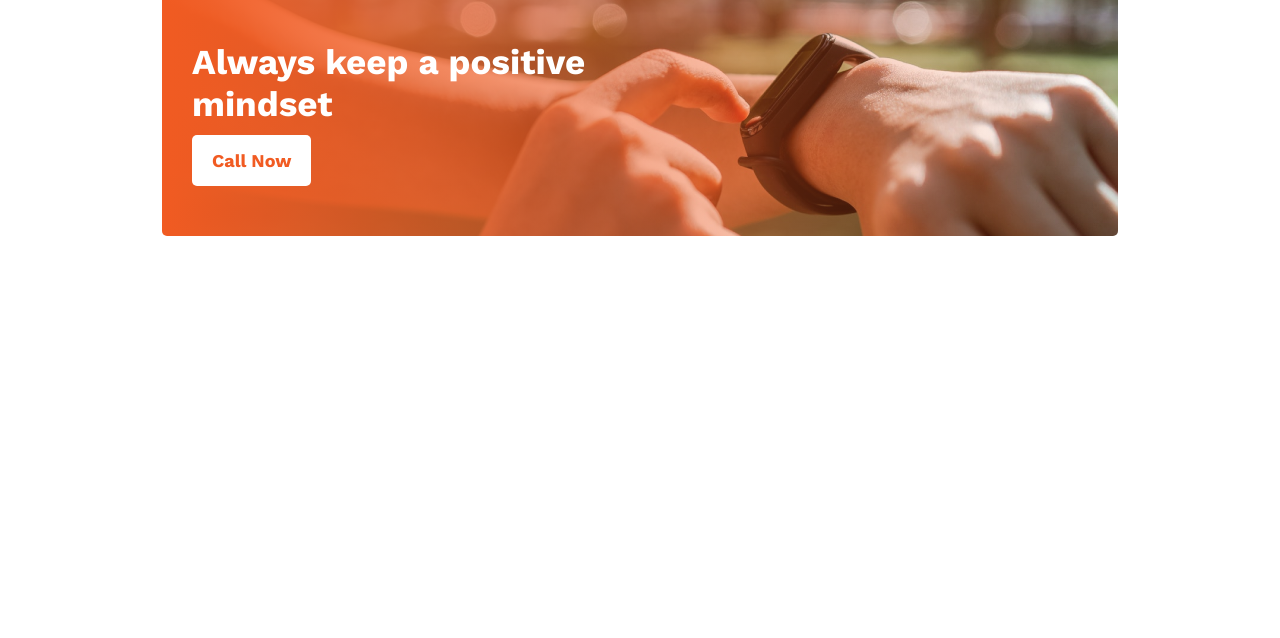
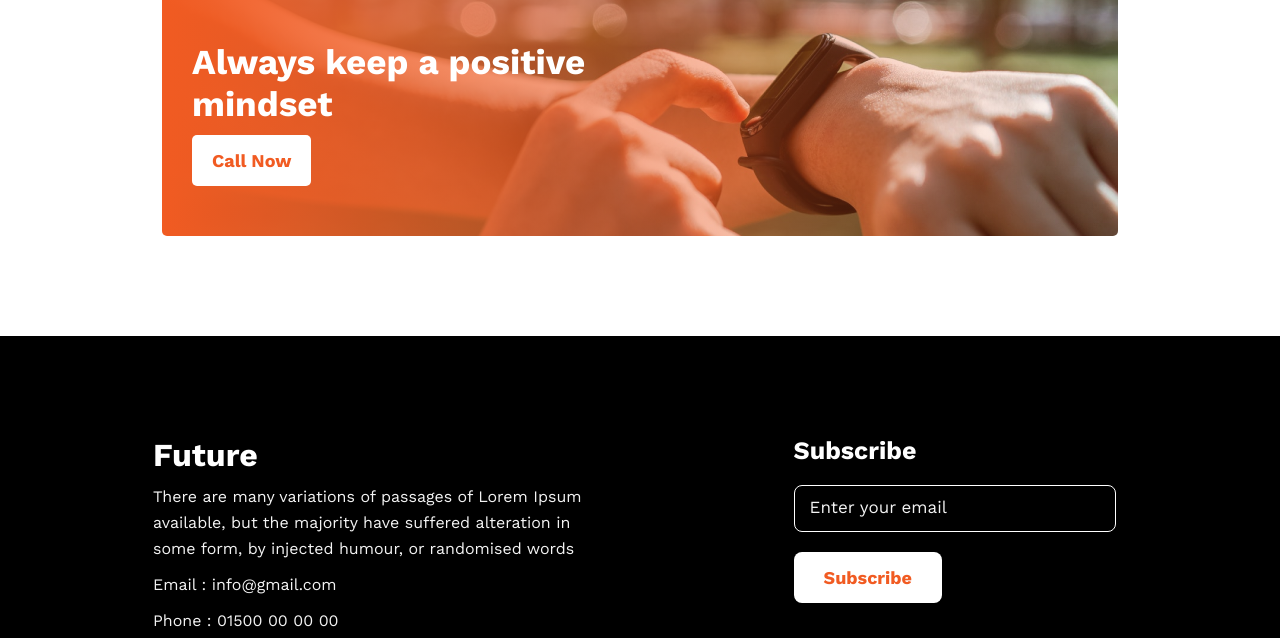
Before and after one commit to 7saffix/newYearNewMe, a plain HTML site: page index.html in a window 1280 px wide. Shown: the part 1785-2423 px from the top of the page. Before the commit the page ends 2121 px from the top, so only its background shows below. Drawn offline with nearby package versions, Linux system fonts and the light colour scheme.

Commit message:
done with footer

```diff
--- a/index.html
+++ b/index.html
@@ -75,5 +75,27 @@
             </div>
         </section>
     </main>
+
+    <footer>
+        <div class="footer-info">
+            <div class="footer-left">
+                <h1>Future</h1>
+                <p>There are many variations of passages of Lorem Ipsum available, but the majority have suffered alteration in some form, by injected humour, or randomised words</p>
+                <p>Email : info@gmail.com</p>
+                <p>Phone : 01500 00 00 00</p>
+
+                <div class="footer-icon">
+                    <img src="images/icons/fb.png" alt="">
+                    <img src="images/icons/twitter.png" alt="">
+                    <img src="images/icons/youtube.png" alt="">
+                </div>
+            </div>
+            <div class="footer-right">
+                <h3>Subscribe</h3>
+                <input type="email" placeholder="Enter your email"><br>
+                <button>Subscribe</button>
+            </div>
+        </footer>
+        </div>fo
 </body>
 </html>
--- a/style.css
+++ b/style.css
@@ -121,7 +121,8 @@ header {
     width: 70%;
     margin: 100px auto;
     border-radius: 5px;
-    background-image:linear-gradient(90deg, #F15B22 0%, rgba(241, 91, 34, 0.00) 100%),url('images/watch.png');
+    background-image:linear-gradient(90deg, #F15B22 0%, rgba(241, 91, 34, 0.00) 100%),
+    url('images/watch.png');
     background-repeat: no-repeat;
     color: white;
     padding: 50px 30px;
@@ -141,3 +142,66 @@ header {
     font-size: 18px;
     font-weight: 600;
 }
+
+/* footer section  */
+footer{
+    background-color: black;
+}
+.footer-info{
+    width: 80%;
+    margin: auto;
+    padding: 0 10px;
+    display: flex;
+    justify-content: space-between;
+    color: white;
+}
+/* footer left section */
+.footer-left{
+    width: 45%;
+    padding: 100px 25px;
+}
+.footer-left p{
+    margin: 10px 0;
+    font-size: 16px;
+    font-weight: 400;
+    line-height: 26px;
+    color: #F3F3F3;
+}
+.footer-icon img{
+    padding-right: 15px;
+}
+
+/* footer right section */
+.footer-right{
+    width: 35%;
+    padding: 100px 0;
+}
+.footer-right h3{
+    color: #FFF;
+    font-size: 25px;
+    font-weight: 600;
+}
+.footer-right input{
+    background-color: transparent;
+    margin: 20px 0;
+    padding: 15px;
+    border-radius: 8px;
+    width: 290px;
+    color: white;
+    border: 1px solid #FFF;
+}
+.footer-right input::placeholder{
+    color: #F3F3F3;
+    font-size: 17px;
+    font-weight: 400;
+
+}
+.footer-right button{
+    border-radius: 8px;
+    background: #FFF;
+    color: #F15B22;
+    padding: 15px 30px;
+    font-size: 18px;
+    font-weight: 600;
+    border: 0;
+}
```
